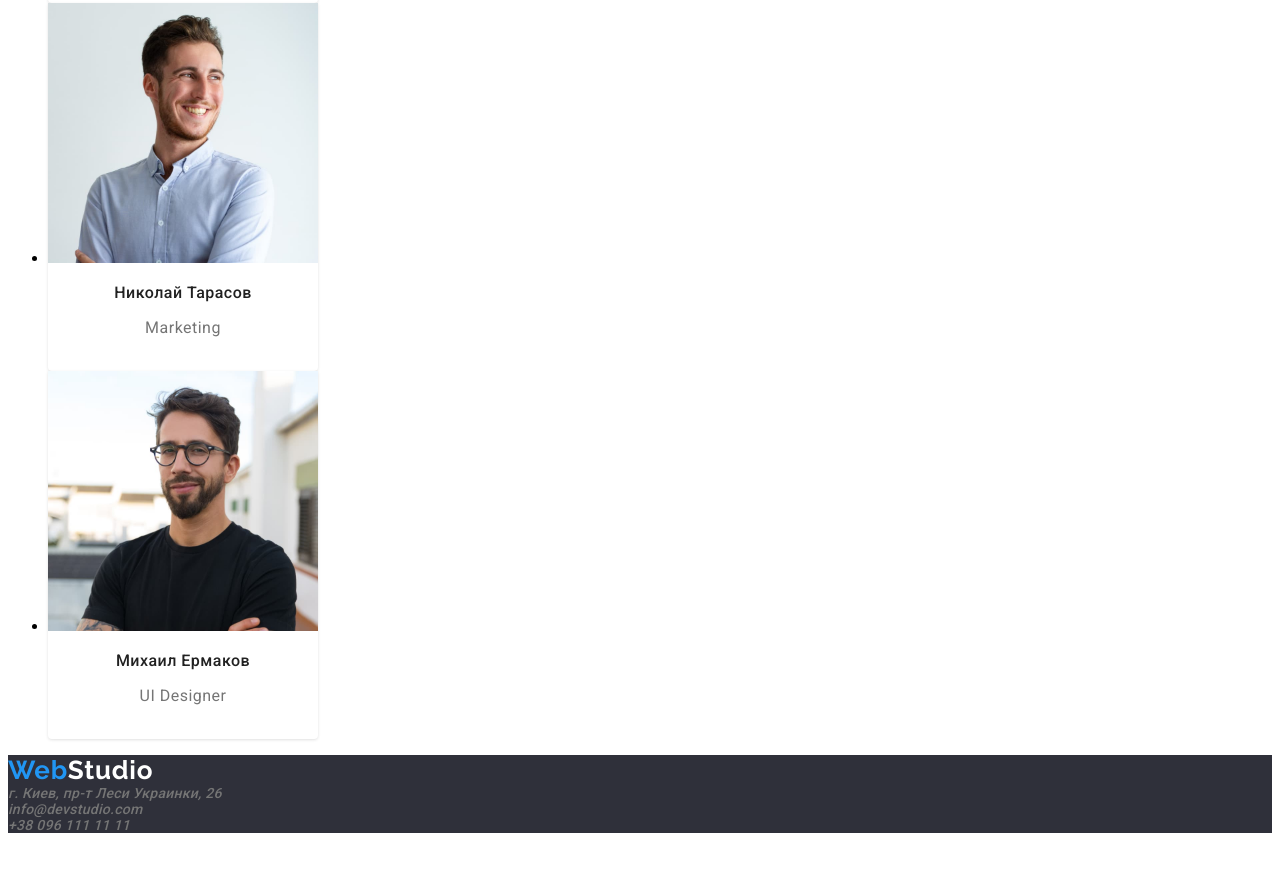
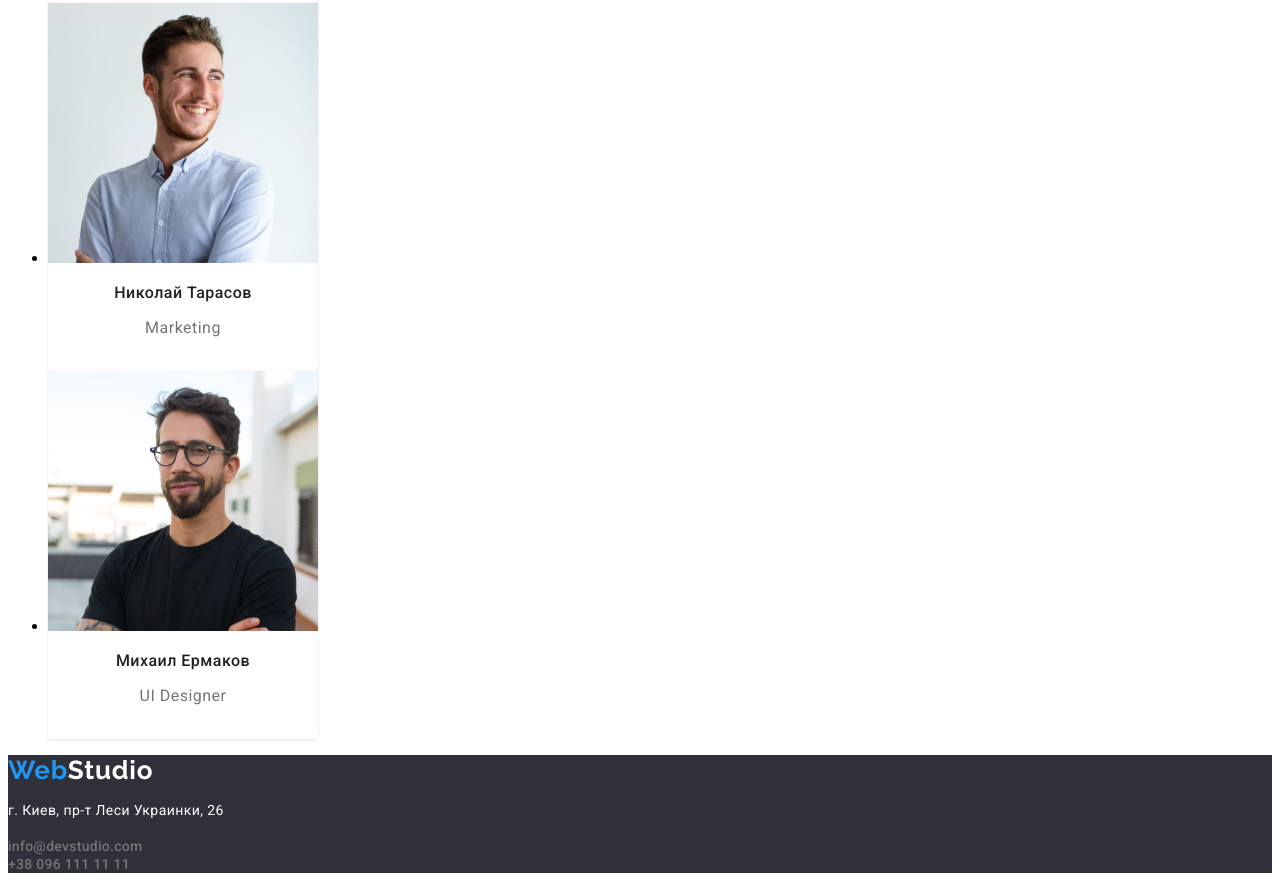
Before and after one commit to RoddraN/goit-markup-hw-02, a plain HTML site: page index.html in a window 1280 px wide. Shown: the part 2433-3314 px from the top of the page. Before the commit the page ends 3274 px from the top, so only its background shows below. Drawn offline with Linux system fonts and the light colour scheme.

Commit message:
Оптимизация кода

```diff
--- a/css/portfolio.css
+++ b/css/portfolio.css
@@ -1,3 +1,9 @@
+/* p-portfolio */
+.paragraph-portfolio {
+    font-weight: bold;
+    font-size: 18px;
+}
+/*  card for our projects-portfolio page */
 .wrapper-portfolio {
     width: 370px;
     height: 404px;
@@ -9,6 +15,7 @@
     width: 100%;
     height: 100%;
   }
+ /* button for portfolio page */
   .btn-new {
     border: 103px 38px var(--accent-color);
     text-decoration: none;
--- a/css/styles.css
+++ b/css/styles.css
@@ -5,6 +5,7 @@
 /* Акцент #18A0FB */
 
 /* Вторичный цвет фона #F5F5F5 */
+/* root */
 :root {
     --second-family: 'Raleway';
     --font-family: 'Roboto';
@@ -40,6 +41,7 @@
   font-weight: <weight>;
   font-style: normal;
 }
+/* Шапка сайта */
 /* site nav */
 .site-nav .link {
     color: var(--primary-text-color);
@@ -64,7 +66,7 @@ letter-spacing: 0.02em;
     color: #2196F3;
 }
 
-
+/* Первый блок */
 /* first-block */
 .first-block {
     color: #ffffff;
@@ -78,8 +80,9 @@ line-height: 136%;
     letter-spacing: 0.06em;
     text-transform: uppercase;
     text-align: center;
-color: #fff;
+    color: white;
 }
+/* Второй блок */
 /* second-block */
 .font-second .features {
     color: var(--primary-text-color);
@@ -100,6 +103,7 @@ line-height: 171%;
     letter-spacing: 0.03em;
     color: var(--secondary-text-color);
 }
+/* Третий блок */
 /* third-block */
 .wrapper {
     width: 270px;
@@ -116,6 +120,7 @@ color: var(--secondary-text-color);
     width: 100%;
     height: 100%;
   }
+  /* Подвал */
   /* footer */
   .footer-block {
     color: #ffffff;
@@ -134,9 +139,28 @@ color: var(--secondary-text-color);
   .footer-block .logo-footer:focus {
     color: #000000;
 }
+/* footer-address */
+address {
+    text-decoration: none;
+    font-style: normal;
+}
+.footer-address {
+    font-family: var(--font-family);
+    font-weight: 400;
+    font-size: 14px;
+    line-height: 171%;
+    letter-spacing: 0.03em;
+    color: white;
+}
+
+/* ОСТАЛЬНЫЕ СЕЛЕКТОРЫ */
+/* OTHERS */
+
+/* link-decoration-none */
 a {
     text-decoration: none;
   }
+/* button-studio */
 .btn-studio {
     border: var(--accent-color);
     border-radius: 4px;
@@ -166,13 +190,11 @@ a {
     background: var(--accent-color);
     position: relative;
 }
+/* hidden-h1 */
 .hidden-h1 {
     display: none;
 }
-.paragraph-portfolio {
-    font-weight: bold;
-    font-size: 18px;
-}
+/* h2 */
 .second-heading {
     font-family: var(--font-family);
 font-weight: 700;
@@ -181,6 +203,7 @@ letter-spacing: 0.03em;
 text-align: center;
 color: var(--primary-text-color);
 }
+/* h3 */
 .third-heading {
     font-family: var(--font-family);
 font-weight: 500;
@@ -189,6 +212,7 @@ letter-spacing: 0.03em;
 text-align: center;
 color: var(--primary-text-color);
 }
+/* p-employeee */
 .paragraph-employee {
     font-family: var(--font-family);
     font-weight: 400;
--- a/index.html
+++ b/index.html
@@ -100,8 +100,8 @@
     <!-- Подвал -->
     <footer class="footer-block">
         <a href="/" class="logo-footer"><span style="color: #2196F3">Web</span><span style="color: #FFFFFF">Studio</span></a>
-            <address class="contact-header">
-                г. Киев, пр-т Леси Украинки, 26 <br>
+            <address>
+                <p class="footer-address">г. Киев, пр-т Леси Украинки, 26</p>
                 <a href="mailto:info@devstudio.com" class="contact-header">info@devstudio.com</a> <br>
                 <a href="tel:+380961111111" class="contact-header">+38 096 111 11 11</a>
             </address>
```
Lines whose indentation alone changed are shown as unchanged.
